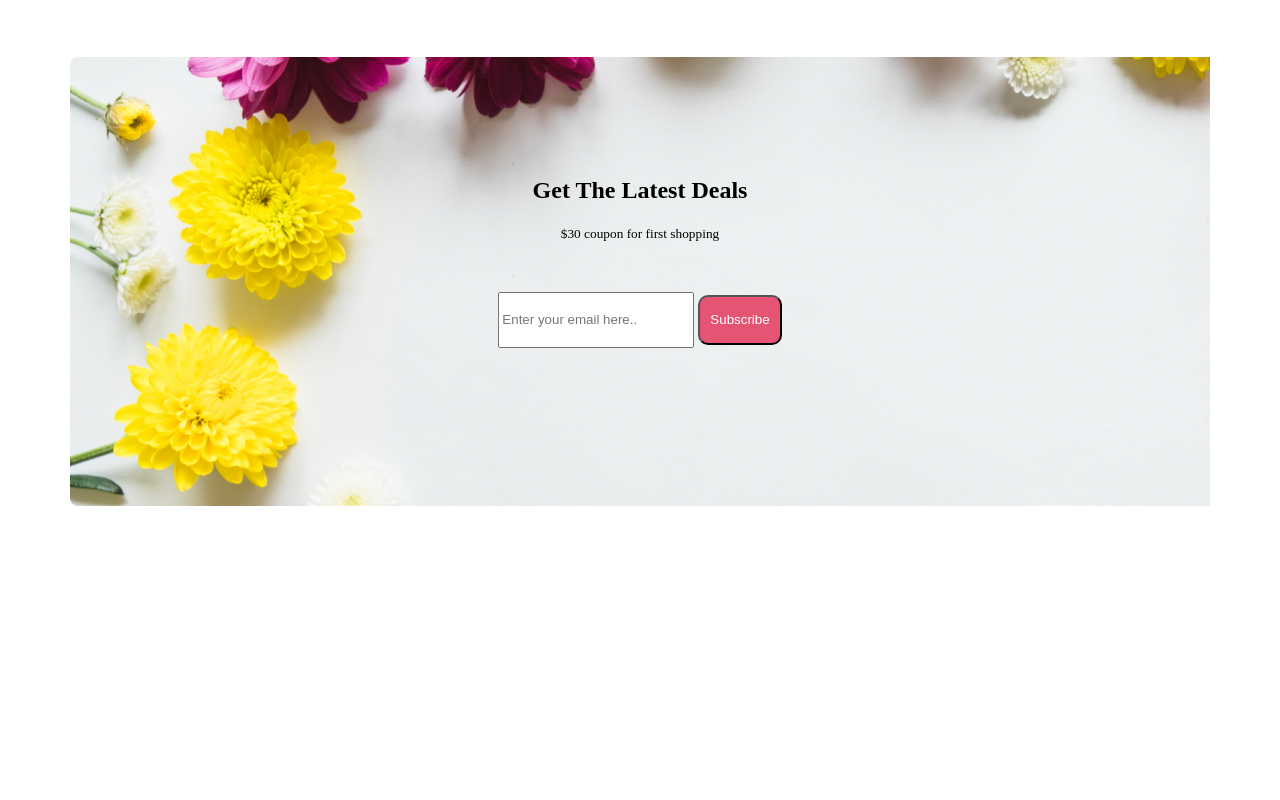
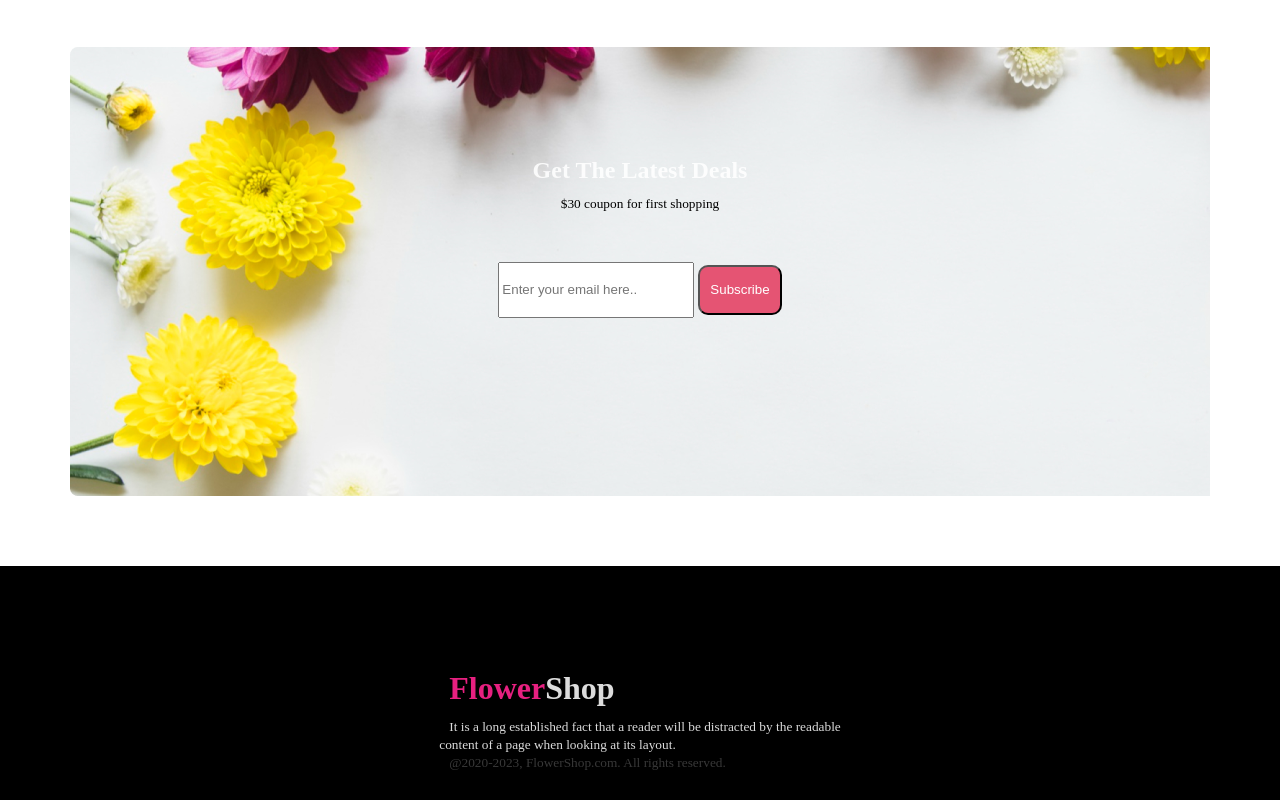
Before and after one commit to ammarcse50/flower-shop-assaigmnet, a plain HTML site: page index.html in a window 1280 px wide. Shown: the part 2000-2800 px from the top of the page. Before the commit the page ends 2576 px from the top, so only its background shows below. Drawn offline with Linux system fonts and the light colour scheme.

Commit message:
done full

```diff
--- a/index.html
+++ b/index.html
@@ -99,5 +99,19 @@
         </div>
       </section>
     </main>
+    <footer>
+      <div class="overlay">
+        <h1><span id="big-text">Flower</span>Shop</h1>
+        <small
+          >It is a long established fact that a reader will be distracted by the
+          readable <br />
+          content of a page when looking at its layout.</small
+        >
+        <br />
+        <small id="copyRight"
+          >@2020-2023, FlowerShop.com. All rights reserved.
+        </small>
+      </div>
+    </footer>
   </body>
 </html>
--- a/style.css
+++ b/style.css
@@ -125,3 +125,37 @@ header .right-part img {
   text-align: center;
   padding: 100px;
 }
+
+                   /* footer
+                    */
+
+
+
+    footer{
+        background-color: black;
+        height: 300px;
+       display: flex;
+       justify-content: center;
+       align-items: center;
+
+    }
+
+    footer h1 span{
+    color: #e72080;
+
+
+    }
+
+
+    footer small,h1{
+
+   color:rgba(255, 255, 255, 0.861);
+   margin: 10px;
+
+    }
+
+    footer .overlay #copyRight{
+
+        color:rgba(255, 255, 255, 0.221);
+       margin-top: 10px;
+    }
```
